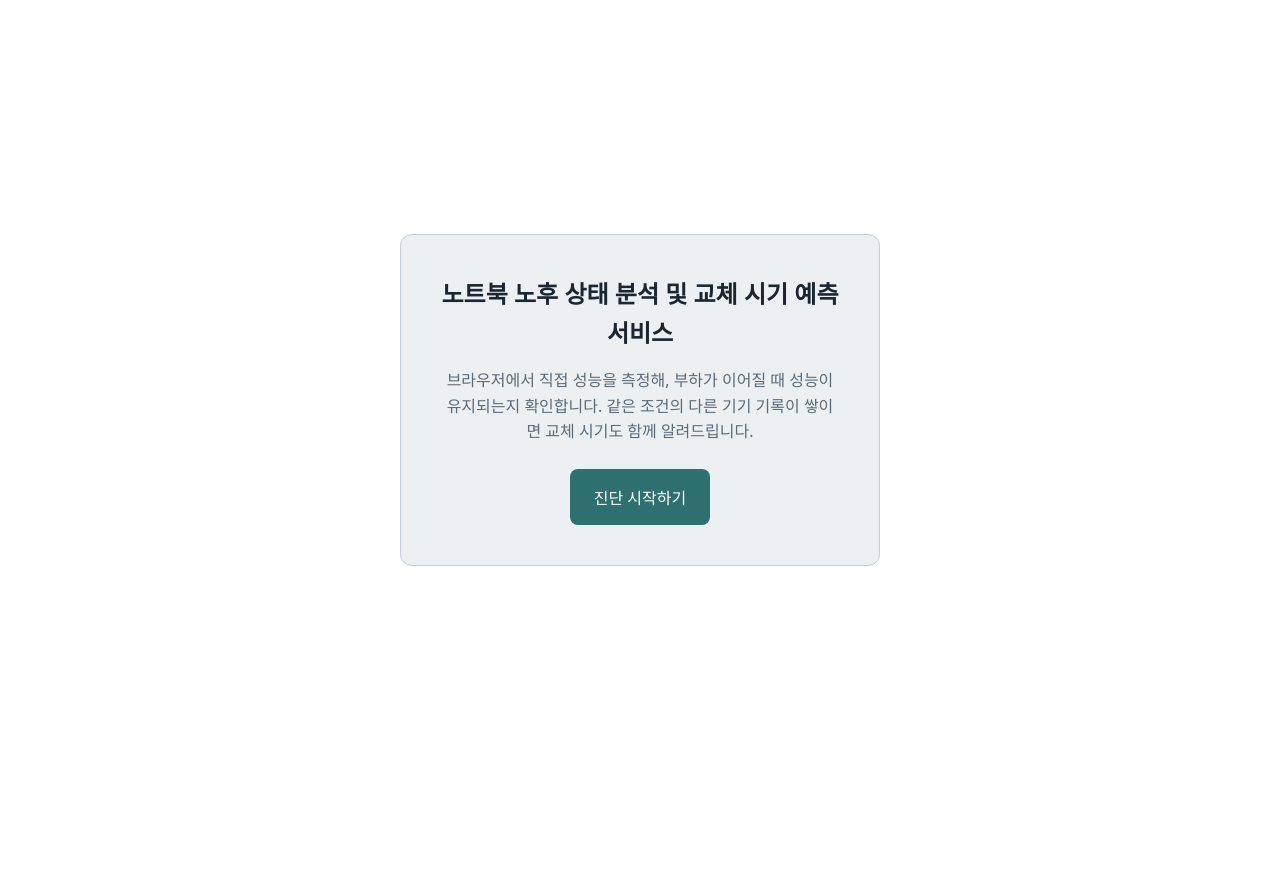
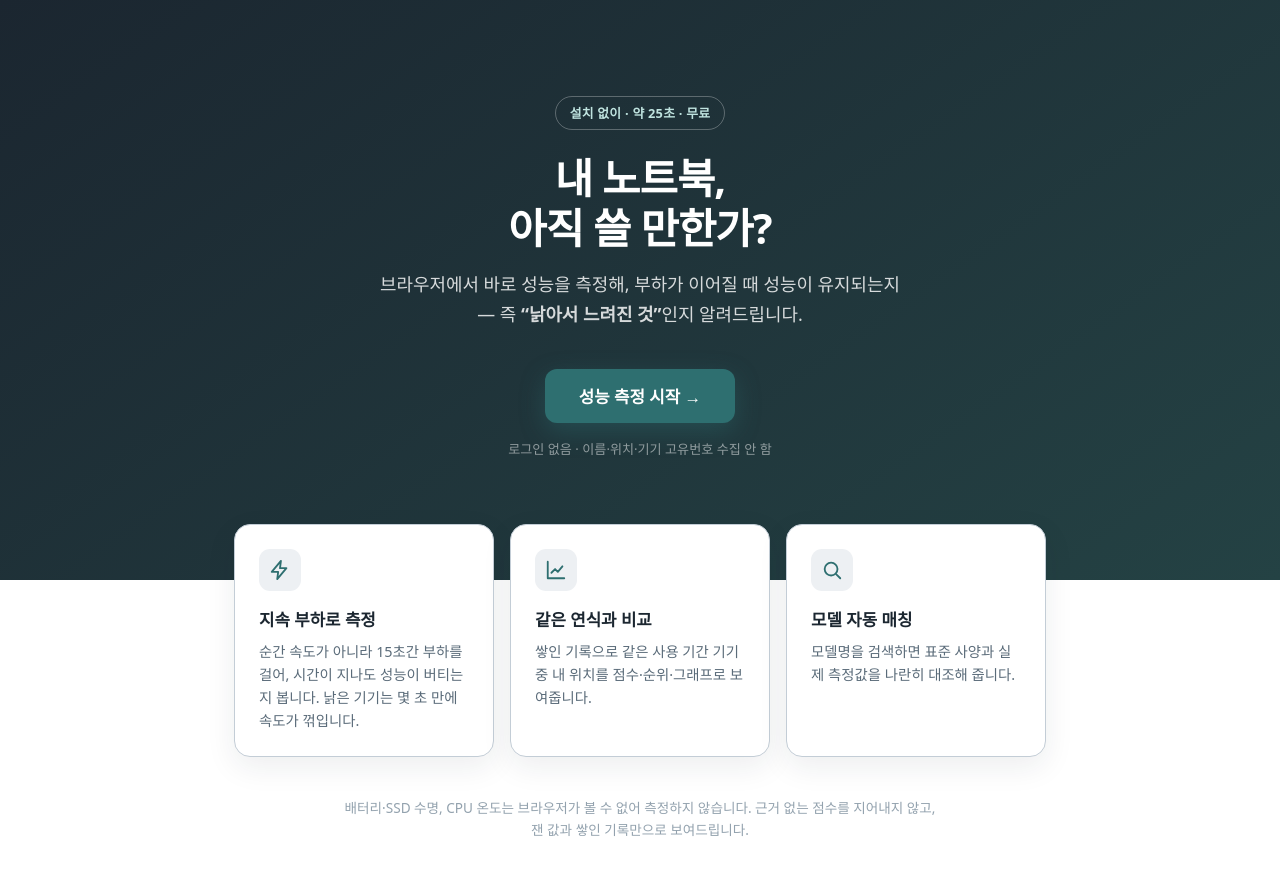
Before and after one commit to DolBaKi/oneClicker, a plain HTML site: page index.html in a window 1280 px wide. Before the commit the page ends 800 px from the top, so only its background shows below. Drawn offline with Linux system fonts and the light colour scheme; a web font is replaced by a local one.

Commit message:
메인 화면 히어로 개편 및 점수 게이지 수정

```diff
--- /dev/null
+++ b/css/landing.css
@@ -0,0 +1,110 @@
+/*
+  landing.css
+  - 첫 화면(index.html) 전용. 어두운 히어로 + 기능 카드로 모던하게.
+  - 색은 tokens.css 변수를 기본으로 쓰되, 어두운 히어로 위 글자는 흰색 계열을 직접 쓴다.
+*/
+
+.landing {
+  min-height: 100vh;
+  display: flex;
+  flex-direction: column;
+  padding: 0;
+}
+
+/* ── 히어로 ── */
+.hero {
+  background: linear-gradient(145deg, var(--ink) 0%, #244244 100%);
+  color: #fff;
+  text-align: center;
+  padding: clamp(56px, 10vw, 96px) var(--space-3) clamp(72px, 12vw, 120px);
+}
+
+.hero-tag {
+  display: inline-block;
+  margin-bottom: var(--space-3);
+  padding: 6px 14px;
+  border: 1px solid rgba(255, 255, 255, 0.28);
+  border-radius: 999px;
+  font-size: 0.8rem;
+  font-weight: 600;
+  color: #bfe3df;
+  letter-spacing: 0.02em;
+}
+
+.hero h1 {
+  font-size: clamp(1.9rem, 5vw, 2.6rem);
+  font-weight: 800;
+  line-height: 1.2;
+  letter-spacing: -0.02em;
+  margin-bottom: var(--space-2);
+}
+
+.hero-sub {
+  max-width: 540px;
+  margin: 0 auto var(--space-4);
+  color: rgba(255, 255, 255, 0.82);
+  font-size: clamp(1rem, 2.4vw, 1.12rem);
+  line-height: 1.65;
+}
+
+.btn-cta {
+  background-color: var(--teal);
+  color: #fff;
+  padding: 15px 34px;
+  font-size: 1.05rem;
+  font-weight: 700;
+  border-radius: 12px;
+  box-shadow: 0 8px 24px rgba(46, 111, 112, 0.4);
+  transition: transform 0.15s ease, box-shadow 0.15s ease;
+}
+.btn-cta:hover { transform: translateY(-2px); box-shadow: 0 12px 30px rgba(46, 111, 112, 0.5); }
+.btn-cta:active { transform: translateY(0); }
+
+.hero-note { margin-top: var(--space-2); color: rgba(255, 255, 255, 0.5); font-size: 0.82rem; }
+
+/* ── 기능 카드: 히어로 아래로 살짝 겹치게 올린다 ── */
+.feat-grid {
+  width: 100%;
+  max-width: 860px;
+  margin: clamp(-56px, -7vw, -40px) auto 0;
+  padding: 0 var(--space-3) var(--space-4);
+  display: grid;
+  grid-template-columns: repeat(auto-fit, minmax(230px, 1fr));
+  gap: var(--space-2);
+}
+
+.feat {
+  background-color: var(--paper);
+  border: 1px solid var(--line);
+  border-radius: 16px;
+  padding: var(--space-3);
+  box-shadow: 0 10px 30px rgba(27, 38, 48, 0.08);
+  text-align: left;
+}
+
+.feat-ico {
+  width: 42px;
+  height: 42px;
+  display: flex;
+  align-items: center;
+  justify-content: center;
+  margin-bottom: var(--space-2);
+  border-radius: 11px;
+  background-color: var(--soft);
+  color: var(--teal);
+}
+.feat-ico svg { width: 22px; height: 22px; }
+
+.feat h3 { font-size: 1.05rem; font-weight: 700; margin-bottom: 6px; color: var(--ink); }
+.feat p { font-size: 0.9rem; line-height: 1.6; color: var(--ink-2); margin: 0; }
+
+/* ── 아래쪽 정직성 안내 ── */
+.hero-honest {
+  max-width: 640px;
+  margin: 0 auto var(--space-4);
+  padding: 0 var(--space-3);
+  text-align: center;
+  color: var(--ink-3);
+  font-size: 0.85rem;
+  line-height: 1.6;
+}
--- a/index.html
+++ b/index.html
@@ -1,37 +1,73 @@
 <!--
   index.html
   - 서비스 첫 화면(랜딩 페이지)
-  - 서비스 소개와 [진단 시작하기] 버튼만 있고, 클릭하면 device.html로 이동한다
+  - 어두운 히어로 + 기능 카드. [성능 측정 시작]을 누르면 device.html로 이동한다
 -->
 <!DOCTYPE html>
 <html lang="ko">
 <head>
   <meta charset="UTF-8" />
   <meta name="viewport" content="width=device-width, initial-scale=1.0" />
-  <title>노트북 노후 상태 분석 서비스</title>
+  <title>내 노트북, 아직 쓸 만한가?</title>
 
   <!-- Pretendard 폰트를 CDN에서 불러옴 (실패해도 tokens.css의 폴백 글꼴이 대신 쓰임) -->
   <link rel="stylesheet" as="style" crossorigin
     href="https://cdn.jsdelivr.net/gh/orioncactus/pretendard/dist/web/static/pretendard.css" />
 
-  <!-- CSS는 변수(tokens) → 리셋(base) → 배치(layout) 순서로 불러온다 -->
   <link rel="stylesheet" href="css/tokens.css" />
   <link rel="stylesheet" href="css/base.css" />
   <link rel="stylesheet" href="css/layout.css" />
+  <link rel="stylesheet" href="css/landing.css" />
 </head>
 <body>
-  <div class="screen">
-    <div class="card">
-      <h1>노트북 노후 상태 분석 및 교체 시기 예측 서비스</h1>
-      <p>
-        브라우저에서 직접 성능을 측정해, 부하가 이어질 때 성능이 유지되는지 확인합니다.
-        같은 조건의 다른 기기 기록이 쌓이면 교체 시기도 함께 알려드립니다.
+  <div class="landing">
+    <!-- 히어로 -->
+    <header class="hero">
+      <span class="hero-tag">설치 없이 · 약 25초 · 무료</span>
+      <h1>내 노트북,<br />아직 쓸 만한가?</h1>
+      <p class="hero-sub">
+        브라우저에서 바로 성능을 측정해, 부하가 이어질 때 성능이 유지되는지 —
+        즉 <strong>“낡아서 느려진 것”</strong>인지 알려드립니다.
       </p>
-      <button id="start-button">진단 시작하기</button>
-    </div>
+      <button id="start-button" class="btn-cta" type="button">성능 측정 시작 →</button>
+      <p class="hero-note">로그인 없음 · 이름·위치·기기 고유번호 수집 안 함</p>
+    </header>
+
+    <!-- 기능 카드 -->
+    <section class="feat-grid">
+      <div class="feat">
+        <div class="feat-ico" aria-hidden="true">
+          <svg viewBox="0 0 24 24" fill="none" stroke="currentColor" stroke-width="2"
+               stroke-linecap="round" stroke-linejoin="round"><path d="M13 2 3 14h7l-1 8 10-12h-7l1-8z"/></svg>
+        </div>
+        <h3>지속 부하로 측정</h3>
+        <p>순간 속도가 아니라 15초간 부하를 걸어, 시간이 지나도 성능이 버티는지 봅니다.
+          낡은 기기는 몇 초 만에 속도가 꺾입니다.</p>
+      </div>
+      <div class="feat">
+        <div class="feat-ico" aria-hidden="true">
+          <svg viewBox="0 0 24 24" fill="none" stroke="currentColor" stroke-width="2"
+               stroke-linecap="round" stroke-linejoin="round"><path d="M3 3v18h18"/><path d="M7 15l4-4 3 3 5-6"/></svg>
+        </div>
+        <h3>같은 연식과 비교</h3>
+        <p>쌓인 기록으로 같은 사용 기간 기기 중 내 위치를 점수·순위·그래프로 보여줍니다.</p>
+      </div>
+      <div class="feat">
+        <div class="feat-ico" aria-hidden="true">
+          <svg viewBox="0 0 24 24" fill="none" stroke="currentColor" stroke-width="2"
+               stroke-linecap="round" stroke-linejoin="round"><circle cx="11" cy="11" r="7"/><path d="m21 21-4.3-4.3"/></svg>
+        </div>
+        <h3>모델 자동 매칭</h3>
+        <p>모델명을 검색하면 표준 사양과 실제 측정값을 나란히 대조해 줍니다.</p>
+      </div>
+    </section>
+
+    <p class="hero-honest">
+      배터리·SSD 수명, CPU 온도는 브라우저가 볼 수 없어 측정하지 않습니다.
+      근거 없는 점수를 지어내지 않고, 잰 값과 쌓인 기록만으로 보여드립니다.
+    </p>
   </div>
 
-  <!-- ES Module로 분리된 스크립트 -->
   <script type="module" src="js/main.js"></script>
 </body>
 </html>
```
Also changed, not shown: js/chart.js (+12 -15 lines).
